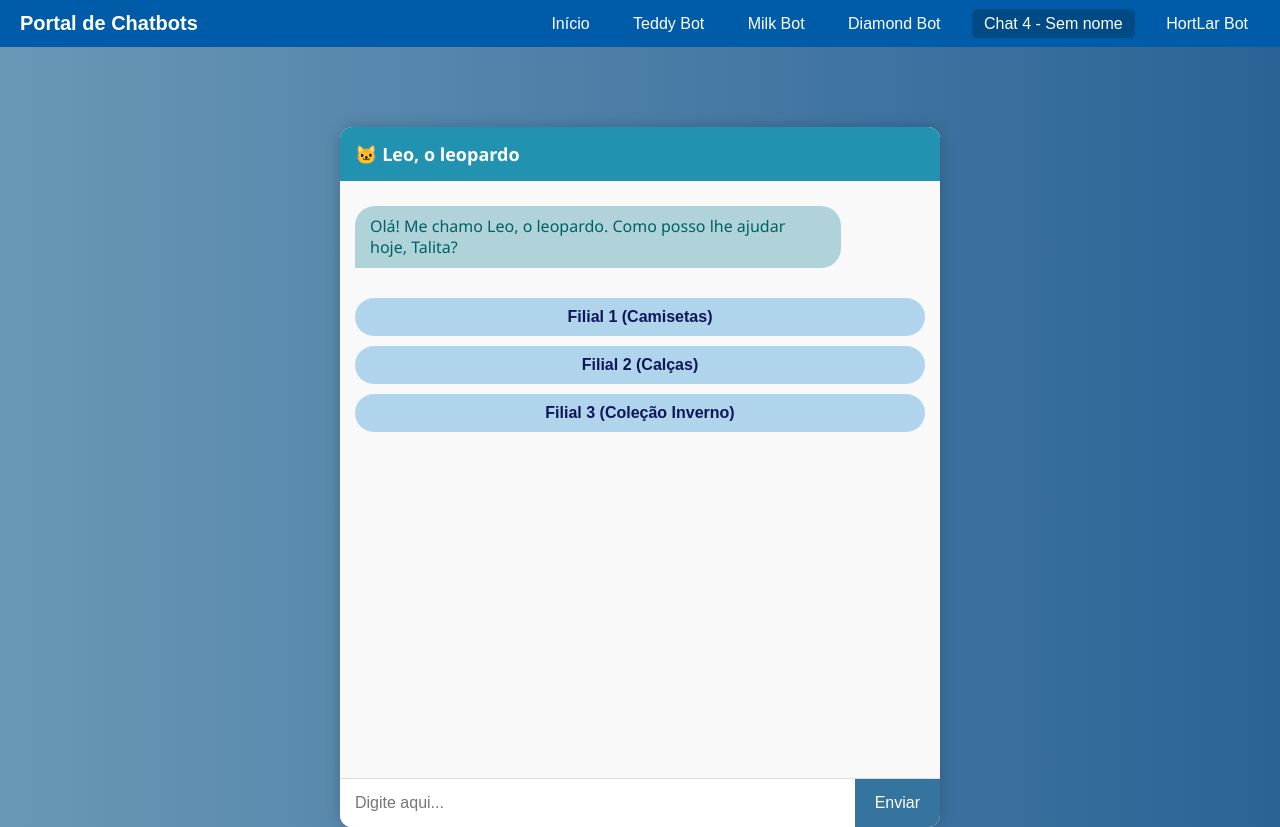
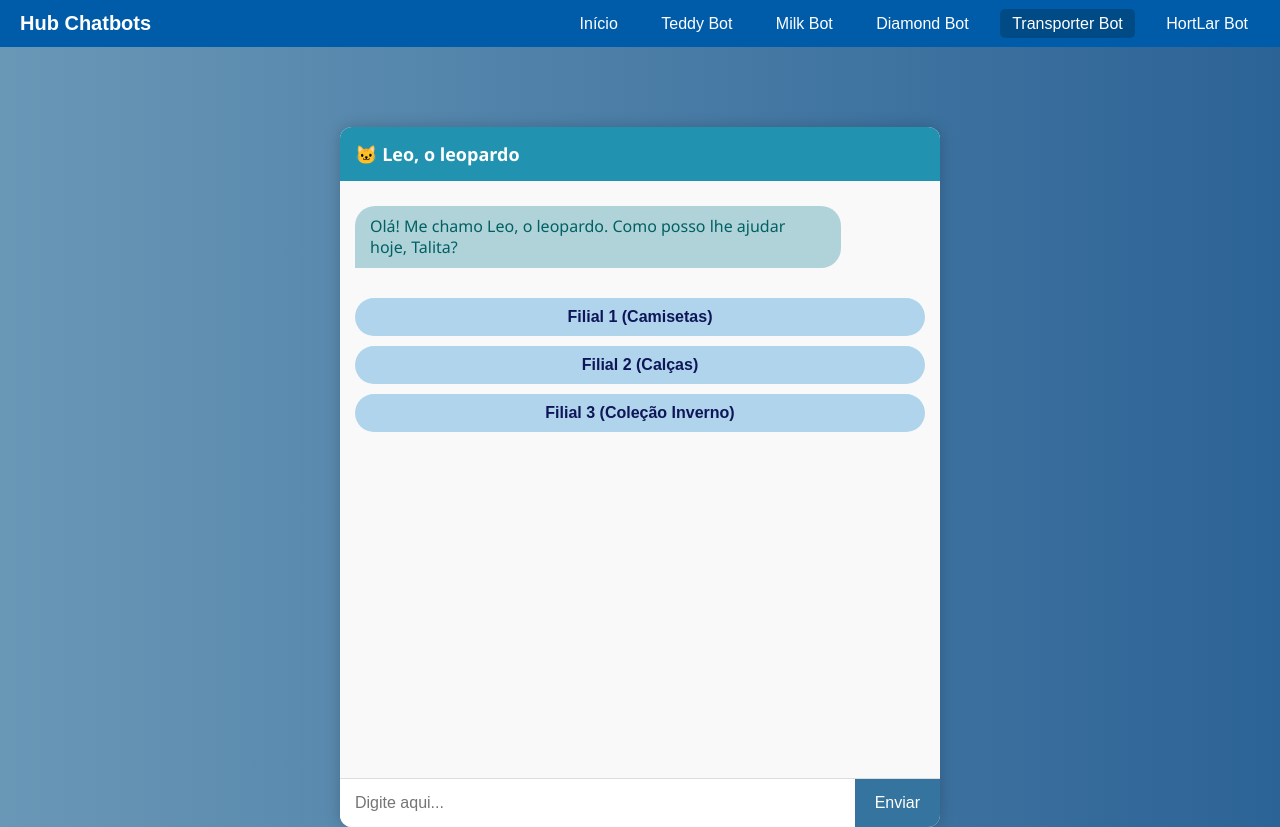
Before and after one commit to gabrielrechmoura-senai2/hubchatbots, a plain HTML site: page chat4/index.html in a window 1280 px wide. Drawn offline with Linux system fonts and the light colour scheme.

Commit message:
Update index.html

```diff
--- a/chat4/index.html
+++ b/chat4/index.html
@@ -129,13 +129,13 @@
 <body>
     <header id="main-header">
         <div class="container">
-            <h1>Portal de Chatbots</h1>
+            <h1>Hub Chatbots</h1>
             <nav>
             <a href="../index.html">Início</a>
             <a href="../chat1_teddybot/index.html">Teddy Bot</a>
             <a href="../chat2_milkbot/index.html">Milk Bot</a>
             <a href="../chat3/index.html">Diamond Bot</a>
-            <a href="../chat4/index.html">Chat 4 - Sem nome</a>
+            <a href="../chat4/index.html">Transporter Bot</a>
             <a href="../chat5-hortilar bot/hortlar.html">HortLar Bot</a>
             </nav>
         </div>
```
